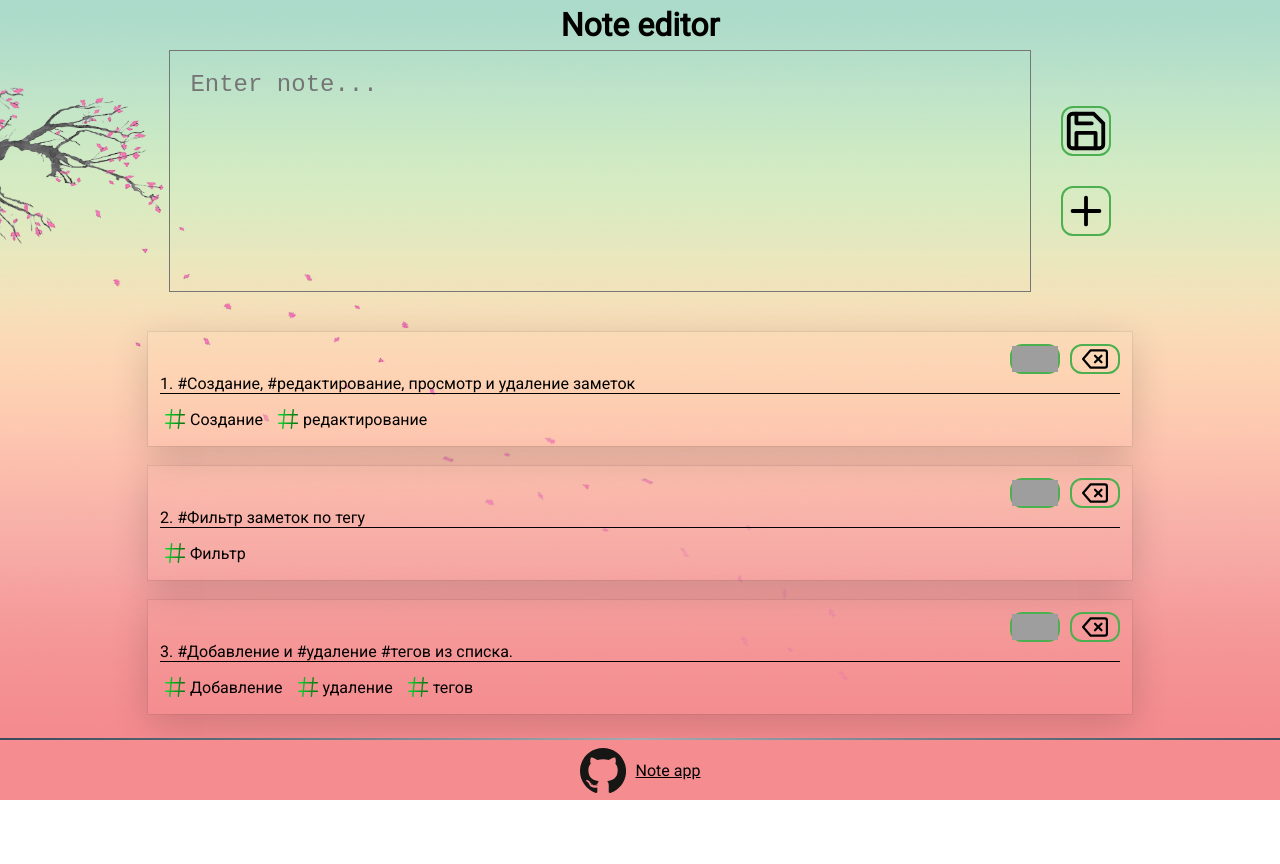
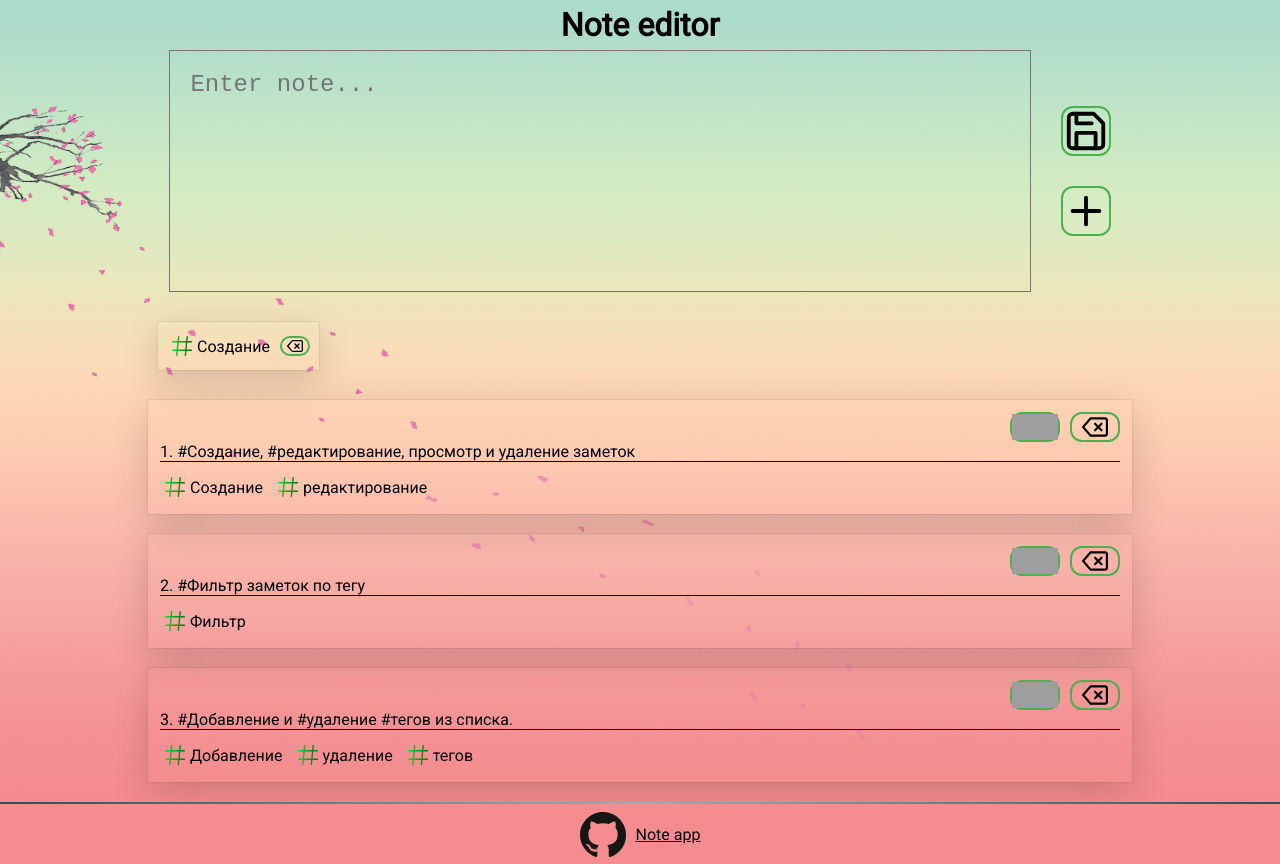
Before and after one commit to AliaxeiSehiyenia/note-app, a React (Create React App) app: page / in a window 1280 px wide. Both pictures are taken after a click on the item "Создание". Before the commit the page ends 800 px from the top, so only its background shows below. Built offline with nearby package versions, Linux system fonts and the light colour scheme; grey boxes are pictures that could not be loaded.

Commit message:
feat: add filters

```diff
--- a/src/components/app/app.scss
+++ b/src/components/app/app.scss
@@ -92,7 +92,7 @@ body {
         @extend %tplFlexCenter;
         height: 30px;
         flex-direction: row;
-        margin: 10px 0;
+        margin: 10px 10px;
         padding: 7px;
         cursor: pointer;
 
@@ -114,7 +114,6 @@ body {
 
     .filters-list {
       margin: 20px;
-      gap: 20px;
     }
 
     .note-tags-list {
--- a/src/components/main/Main.tsx
+++ b/src/components/main/Main.tsx
@@ -1,7 +1,7 @@
 import { useState } from 'react';
 import NoteAddSection from './note-add-section/NoteAddSection';
 import NoteList from './note-list/NoteList';
-import TagList from './filter-list/FilterList';
+import FilterList from './filter-list/FilterList';
 import { SearchTags } from '../../tools/SearchTags';
 
 export type filter = {
@@ -16,7 +16,7 @@ export type note = {
 };
 
 const Main = () => {
-  const [filters, setFilters] = useState([]);
+  const [filters, setFilters] = useState<filter[] | []>([]);
   const [notes, setNotes] = useState([
     {
       value: '1. #Создание, #редактирование, просмотр и удаление заметок',
@@ -70,9 +70,19 @@ const Main = () => {
     setIdActiveNote(null);
   };
 
+  const onAddFilter = (filter: string) => {
+    if (!filters.find((item) => (item as filter).value === filter)) {
+      const newFilter = {
+        value: filter,
+        id: nexFilterId + 1,
+      };
+      setFilters([...filters].concat(newFilter));
+      setNextFilterId(nexFilterId + 1);
+    }
+  };
+
   const onDeleteFilter = (id: number): void => {
     setFilters(filters.filter((item) => (item as filter).id !== id));
-    setNextFilterId(nexFilterId - 1);
   };
 
   const onSelectEditNote = (id: number): void => {
@@ -85,12 +95,13 @@ const Main = () => {
     <main className="main">
       <div className="container main-container">
         <NoteAddSection onAdd={onAddNote} onEdit={onEditNote} activeNote={activeNote} />
-        <TagList data={filters} onDelete={onDeleteFilter} />
+        <FilterList data={filters} onDelete={onDeleteFilter} />
         <NoteList
           data={notes}
           idActiveNote={idActiveNote}
           onDelete={onDeleteNote}
           onSelectEdit={onSelectEditNote}
+          onAddFilter={onAddFilter}
         />
       </div>
     </main>
--- a/src/components/main/note-list-item/Note.tsx
+++ b/src/components/main/note-list-item/Note.tsx
@@ -11,9 +11,10 @@ type noteProps = {
   tags: string[];
   onDelete: () => void;
   onEditNote: () => void;
+  onAddFilter: (filter: string) => void;
 };
 
-const Note = ({ id, note, onDelete, onEditNote, idActiveNote, tags }: noteProps) => {
+const Note = ({ id, note, onDelete, onEditNote, onAddFilter, idActiveNote, tags }: noteProps) => {
   const itemRefs = useRef([]);
 
   useEffect(() => {
@@ -40,7 +41,7 @@ const Note = ({ id, note, onDelete, onEditNote, idActiveNote, tags }: noteProps)
       <ul className="note-tags-list">
         {tags.map((item, i) => {
           return (
-            <li className="note-tag" key={i}>
+            <li className="note-tag" key={i} onClick={() => onAddFilter(item)}>
               <img className="hash" src={svgHash} alt="hash"></img>
               {item}
             </li>
--- a/src/components/main/note-list/NoteList.tsx
+++ b/src/components/main/note-list/NoteList.tsx
@@ -5,10 +5,11 @@ type noteListProps = {
   data: note[];
   onDelete: (id: number) => void;
   onSelectEdit: (id: number) => void;
+  onAddFilter: (filter: string) => void;
   idActiveNote: number | null;
 };
 
-const NoteList = ({ data, onDelete, onSelectEdit, idActiveNote }: noteListProps) => {
+const NoteList = ({ data, onDelete, onSelectEdit, onAddFilter, idActiveNote }: noteListProps) => {
   const elements = data.map((item) => {
     const { id, value, tags } = item;
     return (
@@ -20,6 +21,7 @@ const NoteList = ({ data, onDelete, onSelectEdit, idActiveNote }: noteListProps)
         idActiveNote={idActiveNote}
         onDelete={() => onDelete(id)}
         onEditNote={() => onSelectEdit(id)}
+        onAddFilter={(filter: string) => onAddFilter(filter)}
       />
     );
   });
```
